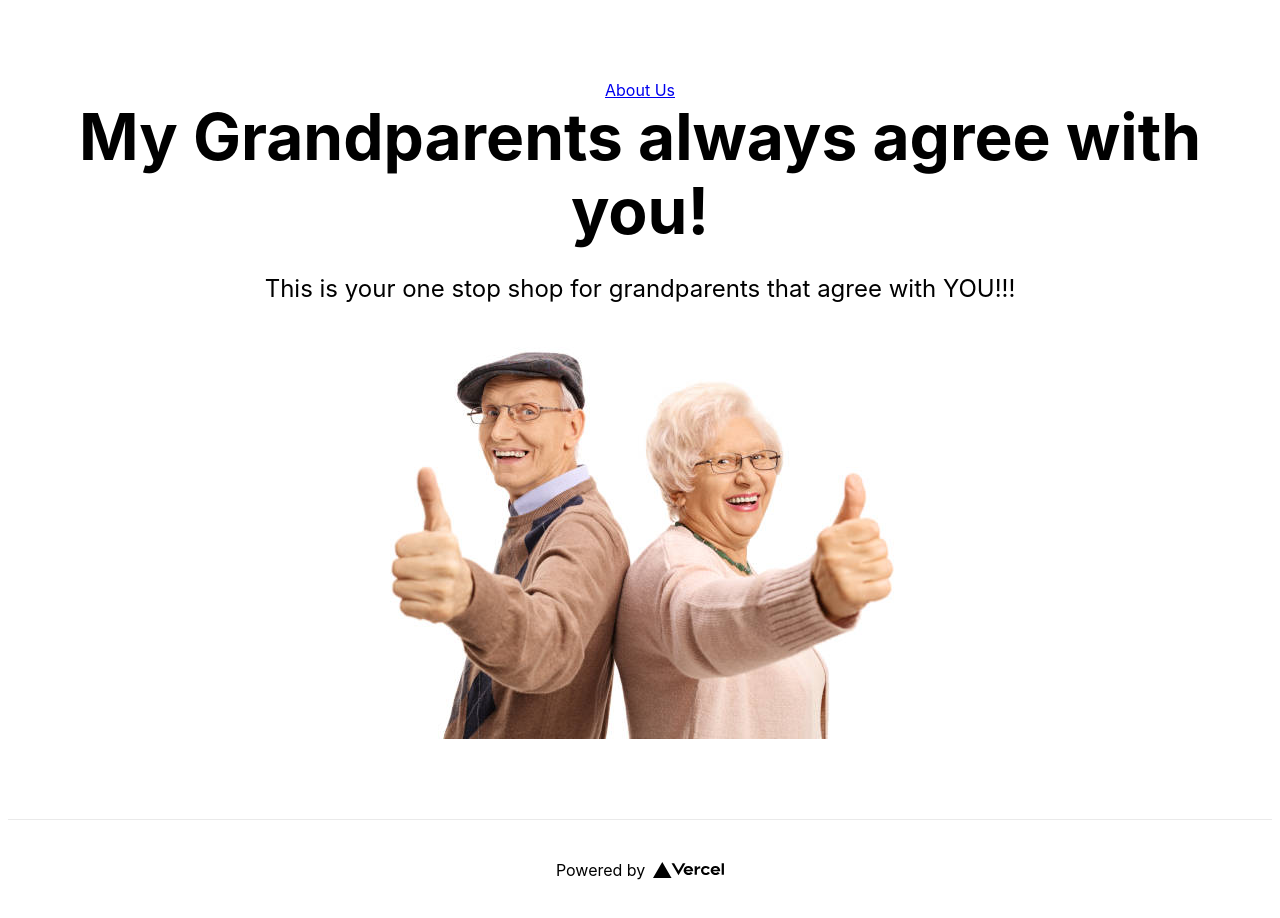
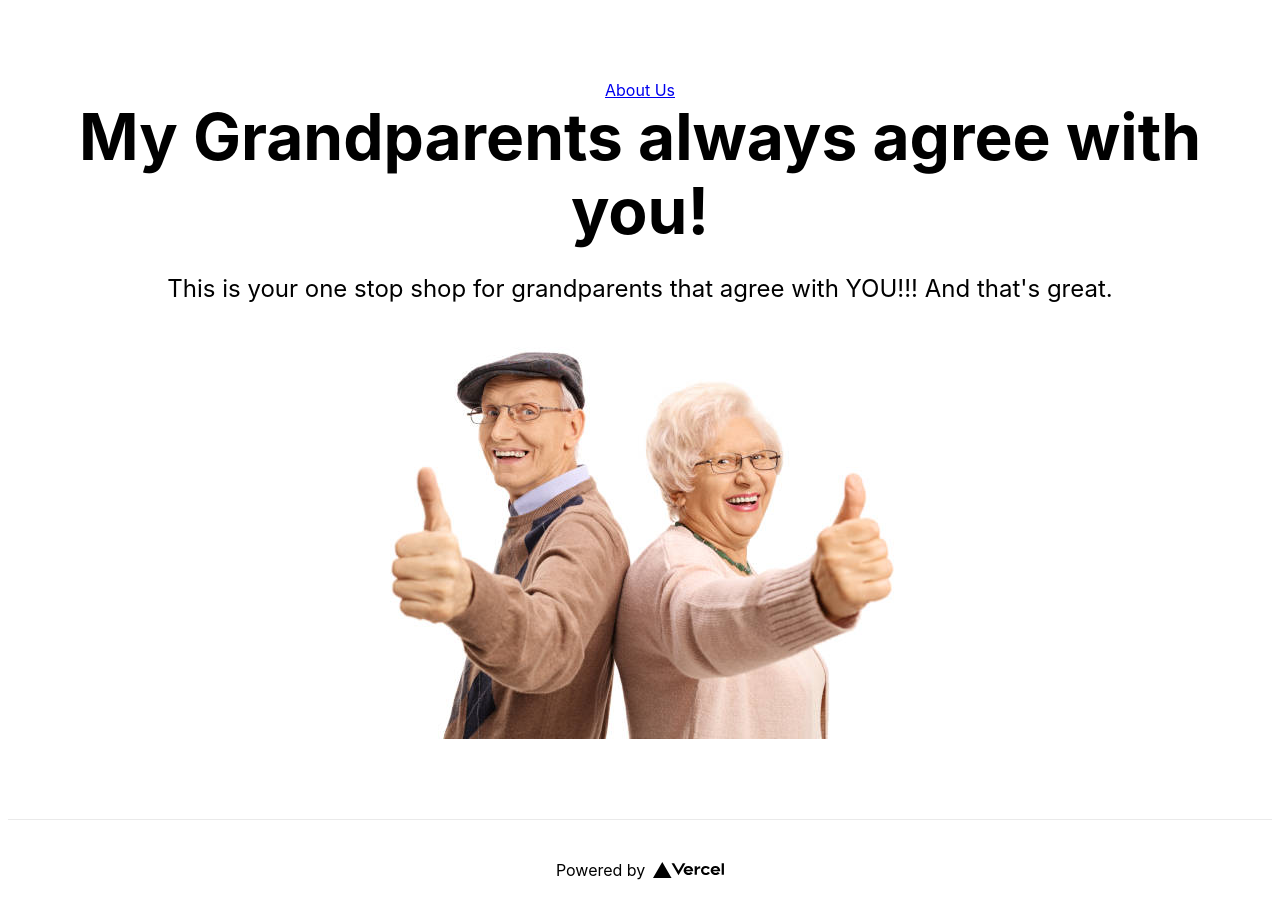
Before and after one commit to mattcleg/mygrandparents, a Next.js app: page / in a window 1280 px wide. Built offline with nearby package versions, Linux system fonts and the light colour scheme.

Commit message:
Update index.js

```diff
--- a/pages/index.js
+++ b/pages/index.js
@@ -21,6 +21,7 @@ export default function Home() {
 
         <p className="description">
           This is your one stop shop for grandparents that agree with YOU!!!
+           And that's great.
         </p>
 
         <Image src={grandparents1} />
```
